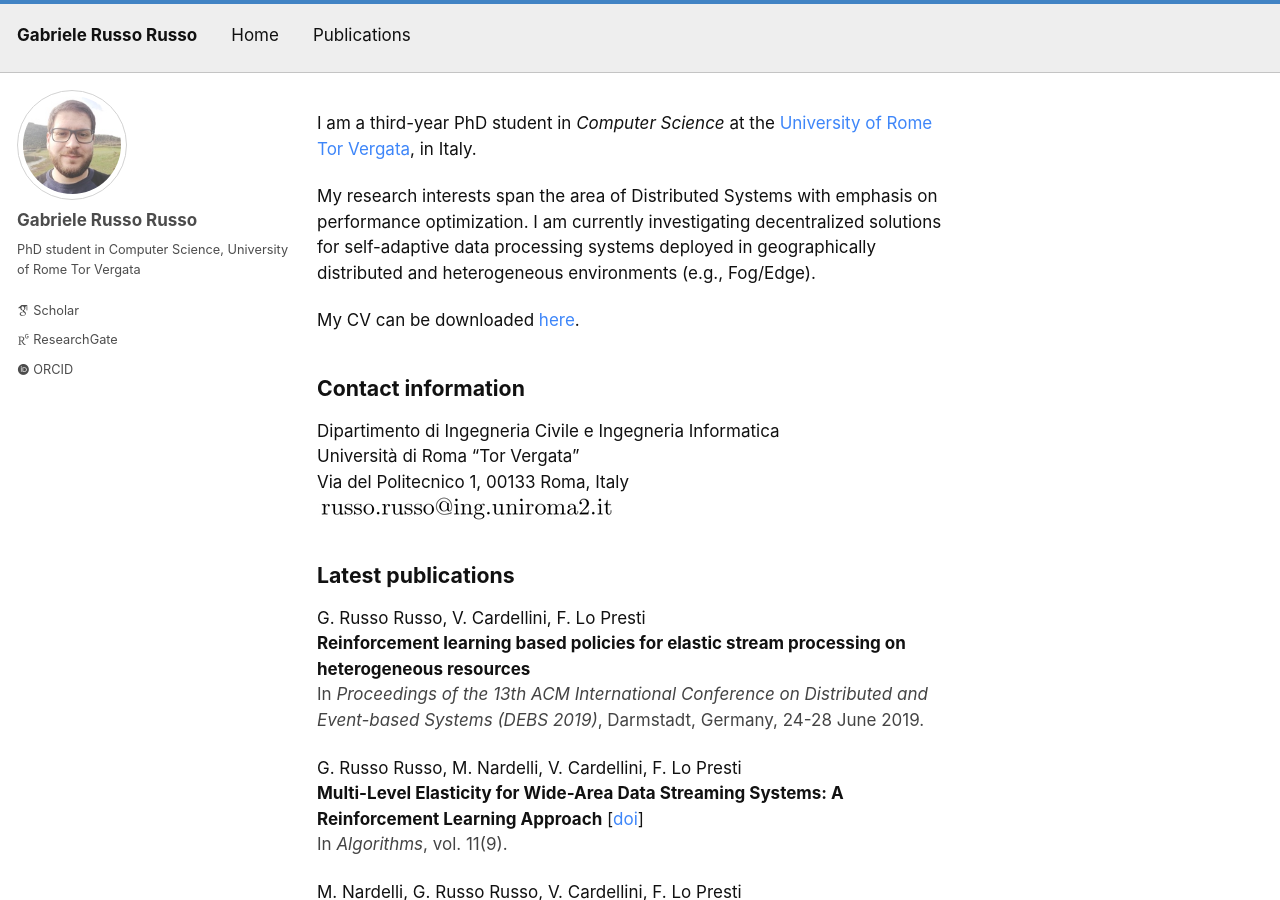
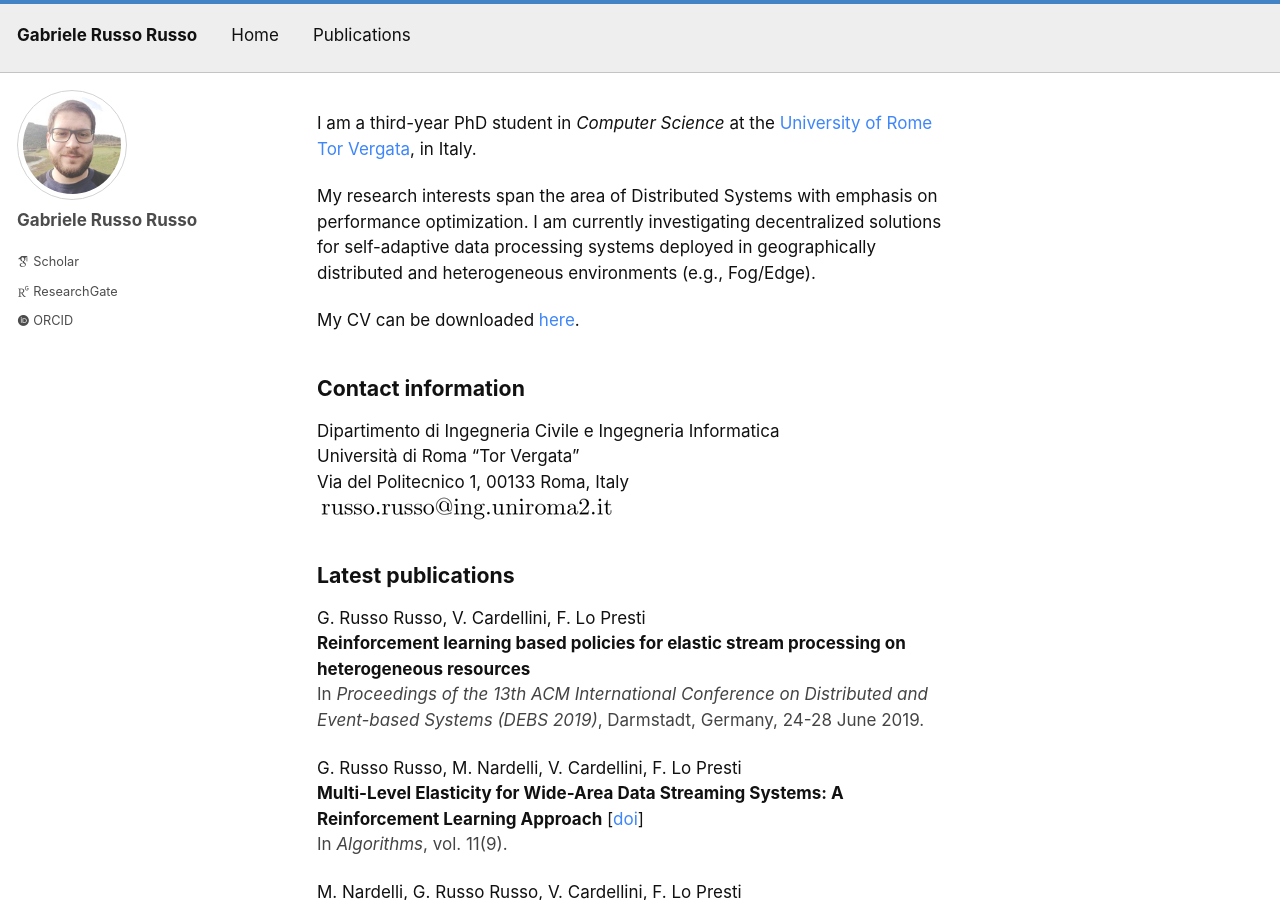
Before and after one commit to grussorusso/grussorusso.github.io, a Jekyll site: the page built from index.md, in a window 1280 px wide and 900 px high. Built offline with Jekyll 4.4.1, drawn with Linux system fonts in a browser that asks for light colours; nearby versions of some CDN libraries; some web fonts are replaced.

Commit message:
Minor update

```diff
--- a/_config.yml
+++ b/_config.yml
@@ -105,8 +105,8 @@
 # Site Author
 author:
   name             : "Gabriele Russo Russo"
-  avatar           : "/assets/images/me.jpg"# path of avatar image, e.g. "/assets/images/bio-photo.jpg"
-  bio              : "PhD student in Computer Science, University of Rome Tor Vergata"
+  avatar           : "/assets/images/me.jpg"
+  bio              : ""
   location         :
   email            :
   links:
```
Also changed, not shown: 1 other file.
